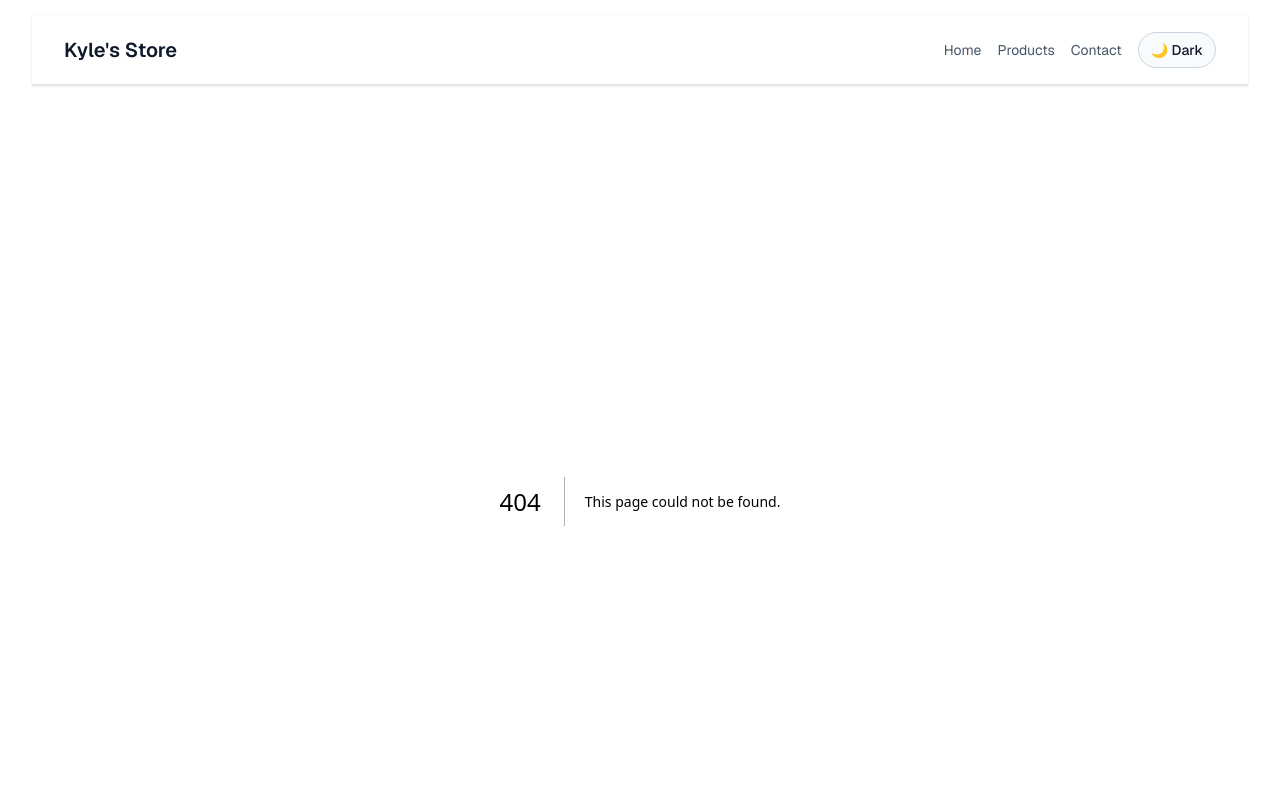
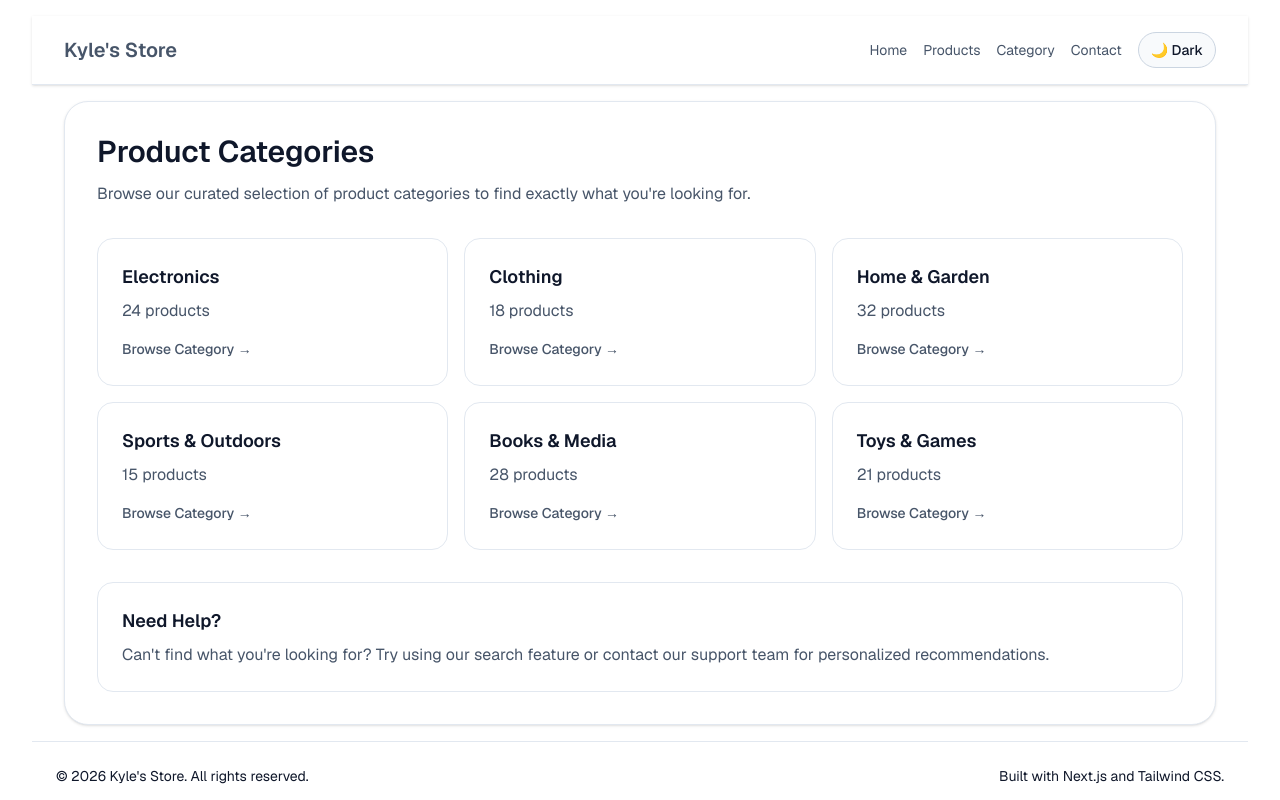
Before and after one commit to torredefarol24/nextjs-products-store, a Next.js app: page /category in a window 1280 px wide. Before the commit this address had no page. Shown: the top 800 px of the page. Built offline with nearby package versions, Linux system fonts and the light colour scheme.

Commit message:
change page titles with routing

```diff
--- /dev/null
+++ b/app/category/page.tsx
@@ -0,0 +1,10 @@
+import { CategoryListComponent } from "@/components/category/Category"
+import { Metadata } from "next"
+
+export const metadata: Metadata = {
+	title: "Category",
+}
+
+export default function Category() {
+	return <CategoryListComponent />
+}
--- a/app/contact/page.tsx
+++ b/app/contact/page.tsx
@@ -1,4 +1,9 @@
 import { ContactComponent } from "@/components/contact/Contact"
+import { Metadata } from "next"
+
+export const metadata: Metadata = {
+	title: "Contact",
+}
 
 export default function Contact() {
 	return <ContactComponent />
--- a/app/page.tsx
+++ b/app/page.tsx
@@ -1,3 +1,9 @@
+import { Metadata } from "next"
+
+export const metadata: Metadata = {
+	title: "Kyle Store",
+}
+
 export default function Home() {
 	return <h1>Hello</h1>
 }
--- a/app/products/page.tsx
+++ b/app/products/page.tsx
@@ -1,4 +1,9 @@
 import ProductsComponent from "@/components/products/Products"
+import { Metadata } from "next"
+
+export const metadata: Metadata = {
+	title: "Products",
+}
 
 export default function Products() {
 	return <ProductsComponent />
--- /dev/null
+++ b/components/category/Category.tsx
@@ -0,0 +1,43 @@
+export function CategoryListComponent() {
+	const categories = [
+		{ name: "Electronics", count: 24 },
+		{ name: "Clothing", count: 18 },
+		{ name: "Home & Garden", count: 32 },
+		{ name: "Sports & Outdoors", count: 15 },
+		{ name: "Books & Media", count: 28 },
+		{ name: "Toys & Games", count: 21 },
+	]
+
+	return (
+		<section className="mx-auto max-w-6xl rounded-3xl border theme-border theme-surface p-6 shadow-sm sm:p-8">
+			<h2 className="text-3xl font-semibold theme-text">Product Categories</h2>
+			<p className="mt-3 theme-text-muted">
+				Browse our curated selection of product categories to find exactly what you&apos;re
+				looking for.
+			</p>
+
+			<div className="mt-8 grid gap-4 sm:grid-cols-2 lg:grid-cols-3">
+				{categories.map((category) => (
+					<div
+						key={category.name}
+						className="rounded-2xl theme-border theme-surface border p-6 transition hover:shadow-md"
+					>
+						<h3 className="text-lg font-semibold theme-text">{category.name}</h3>
+						<p className="mt-2 theme-text-muted">{category.count} products</p>
+						<button className="mt-4 inline-flex items-center text-sm font-medium theme-link transition">
+							Browse Category →
+						</button>
+					</div>
+				))}
+			</div>
+
+			<div className="mt-8 rounded-2xl theme-border theme-surface border p-6">
+				<h3 className="text-lg font-semibold theme-text">Need Help?</h3>
+				<p className="mt-2 theme-text-muted">
+					Can&apos;t find what you&apos;re looking for? Try using our search feature or contact
+					our support team for personalized recommendations.
+				</p>
+			</div>
+		</section>
+	)
+}
--- a/components/header/Header.tsx
+++ b/components/header/Header.tsx
@@ -10,7 +10,11 @@ export function HeaderComponent() {
 	return (
 		<header className="theme-surface border-b px-4 py-4 shadow-sm sm:px-6 lg:px-8">
 			<div className="mx-auto flex w-full max-w-7xl flex-col gap-3 sm:flex-row sm:items-center sm:justify-between">
-				<h1 className="text-xl font-semibold theme-text">Kyle&apos;s Store</h1>
+				<h1 className="text-xl font-semibold theme-text">
+					<Link className="transition theme-link" href="/">
+						Kyle&apos;s Store
+					</Link>
+				</h1>
 				<div className="flex flex-wrap items-center gap-3 sm:gap-4">
 					<nav className="flex flex-wrap items-center gap-3 text-sm theme-text sm:gap-4">
 						<Link className="transition theme-link" href="/">
@@ -19,11 +23,12 @@ export function HeaderComponent() {
 						<Link className="transition theme-link" href={APP_ROUTES.products}>
 							Products
 						</Link>
+						<Link className="transition theme-link" href={APP_ROUTES.category}>
+							Category
+						</Link>
 						<Link className="transition theme-link" href={APP_ROUTES.contact}>
 							Contact
 						</Link>
-					</nav>
-
 						<button
 							type="button"
 							onClick={toggleTheme}
@@ -31,6 +36,7 @@ export function HeaderComponent() {
 						>
 							{theme === "light" ? "🌙 Dark" : "☀️ Light"}
 						</button>
+					</nav>
 				</div>
 			</div>
 		</header>
--- a/config/routes.ts
+++ b/config/routes.ts
@@ -1,4 +1,5 @@
 export const APP_ROUTES = {
 	products: "/products",
 	contact: "/contact",
+	category: "/category",
 }
```
Lines whose indentation alone changed are shown as unchanged.
